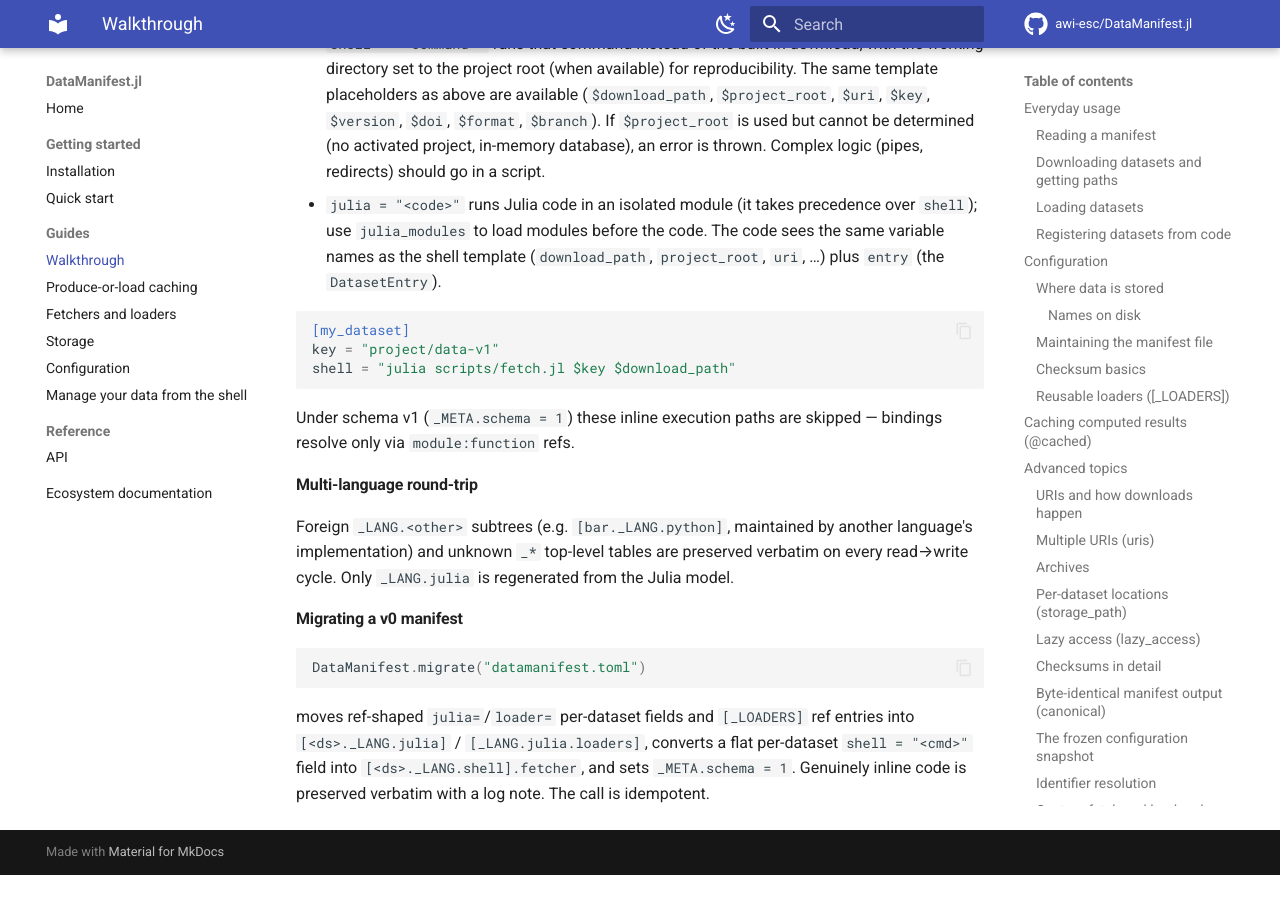
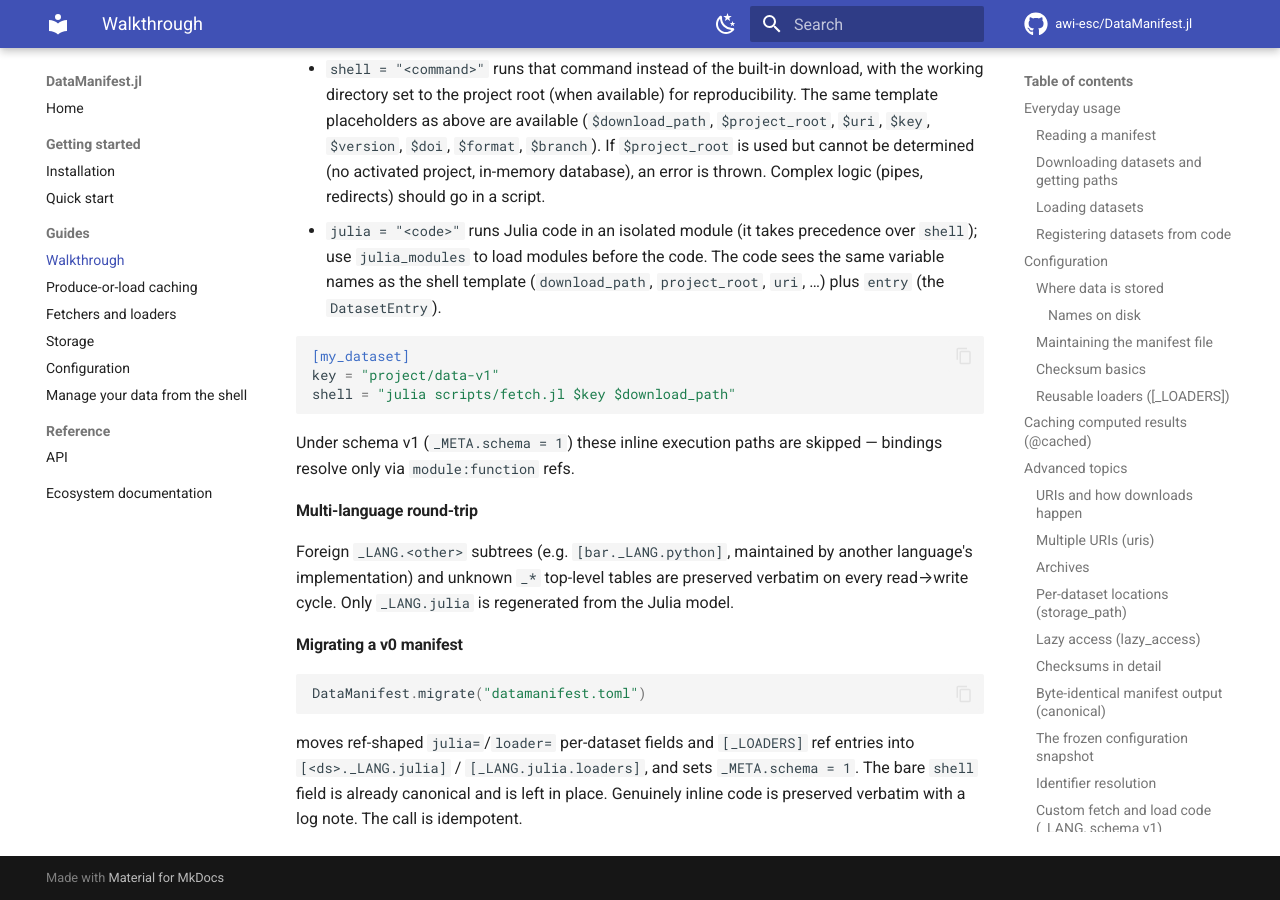
Before and after one commit to awi-esc/DataManifest.jl, an MkDocs documentation site: the page built from docs/doc.md, in a window 1280 px wide and 900 px high, scrolled down 12358 px. Built offline with MkDocs 1.6.1 and Material for MkDocs 9.7.7, drawn with Linux system fonts in a browser that asks for light colours; comment, search, counter and statistics services are not loaded; before the commit the page ends 13233 px from its top, so only the background shows below that; some of the changed text lies outside the part shown.

Commit message:
docs: QA pass fixes; leading examples use an explicit database
Broken examples fixed (CSV:read needs a sink - the format-default
loader examples now use CSV:File or pass DataFrame; an invalid TOML
table name with an unquoted slash; the requires example's nonexistent
[datasets.*] nesting; the fetch ladder names the bare shell field with
the legacy _LANG.shell.fetcher as fallback; migrate's behavior stated
accurately). Leading examples on index/quickstart/README construct the
database explicitly (read_dataset + method(db, ...)), matching the
ecosystem-wide editorial rule; README conformance tag corrected to
spec-v5.6 and links point at the published central site. The @cached
docstring's stale repo-local datacache_dir default corrected.

````diff
--- a/docs/doc.md
+++ b/docs/doc.md
@@ -42,7 +42,7 @@
 doi = "10.1594/PANGAEA.962852"
 uri = "https://download.pangaea.de/dataset/962852/files/LGM_foraminifera_assemblages_20240110.csv"
 
-[jesstierney/lgmDA]
+["jesstierney/lgmDA"]
 uri = "https://github.com/jesstierney/lgmDA/archive/refs/tags/v2.1.zip"
 extract = true
 
@@ -72,9 +72,10 @@
 
 If you work in an activated Julia environment (via `julia --project` or
 `Pkg.activate(...)`), `Database()` with no arguments looks for a `datamanifest.toml`
-next to `Project.toml`. The alternative file names `DataManifest.toml` and
-`datasets.toml` are also recognized, and the `DATAMANIFEST_TOML` (or
-`DATASETS_TOML`) environment variable can point to a manifest explicitly.
+next to `Project.toml`. The alternative file names `DataManifest.toml`,
+`datasets.toml` and `Datasets.toml` are also recognized, in that order, and
+the `DATAMANIFEST_TOML` (or `DATASETS_TOML`) environment variable can point to
+a manifest explicitly.
 
 ### Downloading datasets and getting paths
 
@@ -577,8 +578,9 @@
 - **Load:** the dataset's own `_LANG.julia.loader` → the manifest's
   `[_LANG.julia.loaders][format]` → the built-in default for the format →
   error. Loaders never spawn a subprocess.
-- **Fetch:** the dataset's own `_LANG.julia.fetcher` → its
-  `_LANG.shell.fetcher` → delegation to the Python `datamanifest` CLI when the
+- **Fetch:** the dataset's own `_LANG.julia.fetcher` → its `shell` command
+  (the bare field, or the legacy `[<ds>._LANG.shell].fetcher` as a fallback) →
+  delegation to the Python `datamanifest` CLI when the
   dataset's bytes can only be produced by a foreign-language fetcher (see
   [language-bindings.md](language-bindings.md)) → the built-in download from
   `uri`/`uris` → error.
@@ -650,7 +652,7 @@
 ```
 
 moves ref-shaped `julia=`/`loader=` per-dataset fields and `[_LOADERS]` ref
-entries into `[<ds>._LANG.julia]` / `[_LANG.julia.loaders]`, converts a flat
-per-dataset `shell = "<cmd>"` field into `[<ds>._LANG.shell].fetcher`, and sets
-`_META.schema = 1`. Genuinely inline code is preserved verbatim with a log
-note. The call is idempotent.
+entries into `[<ds>._LANG.julia]` / `[_LANG.julia.loaders]`, and sets
+`_META.schema = 1`. The bare `shell` field is already canonical and is left in
+place. Genuinely inline code is preserved verbatim with a log note. The call
+is idempotent.
````
Also changed, not shown: other parts of docs/doc.md (+3 -3 lines), README.md (+10 -9 lines), docs/api.md (+1 -1 lines), docs/index.md (+3 -2 lines), docs/quickstart.md (+4 -3 lines), 1 other file.
